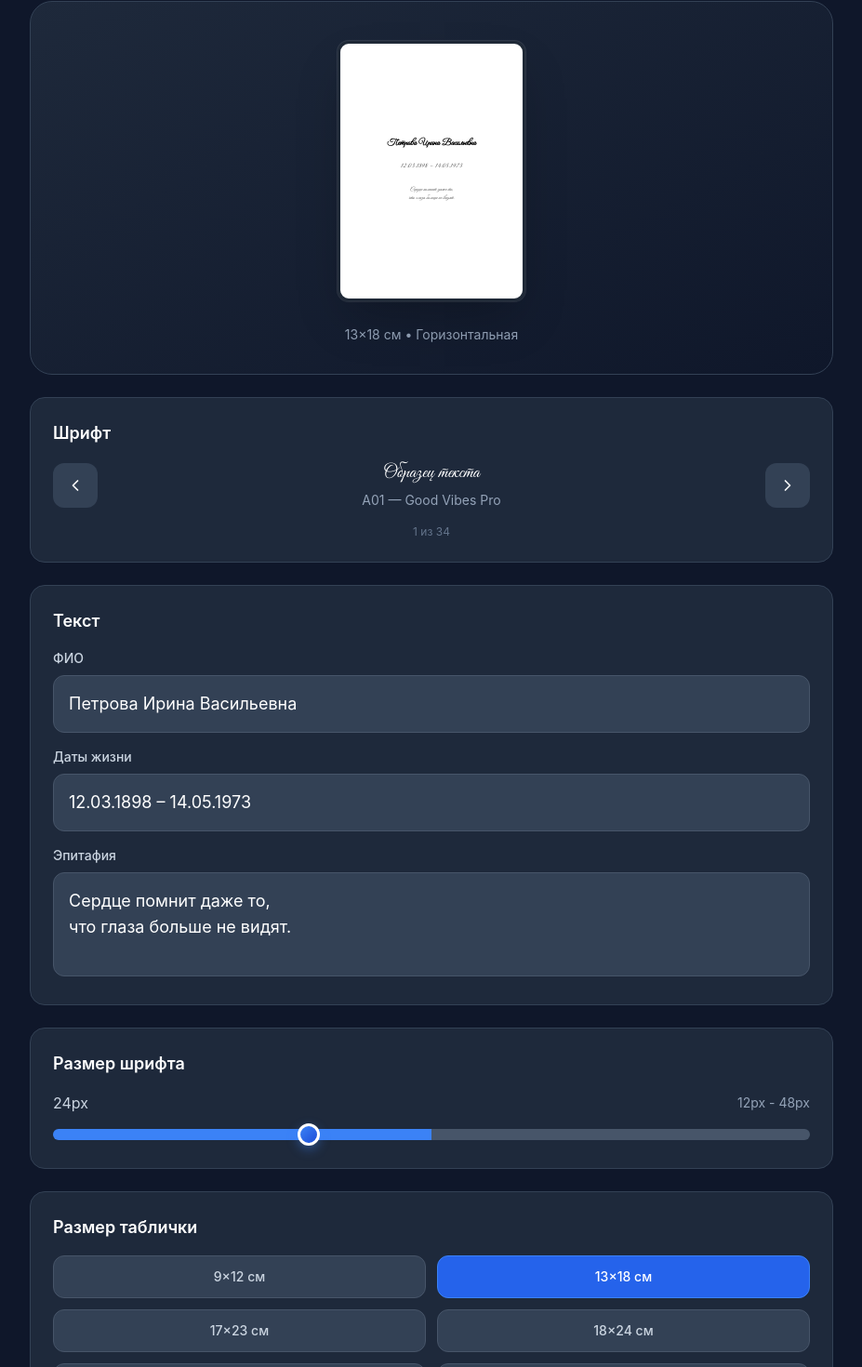
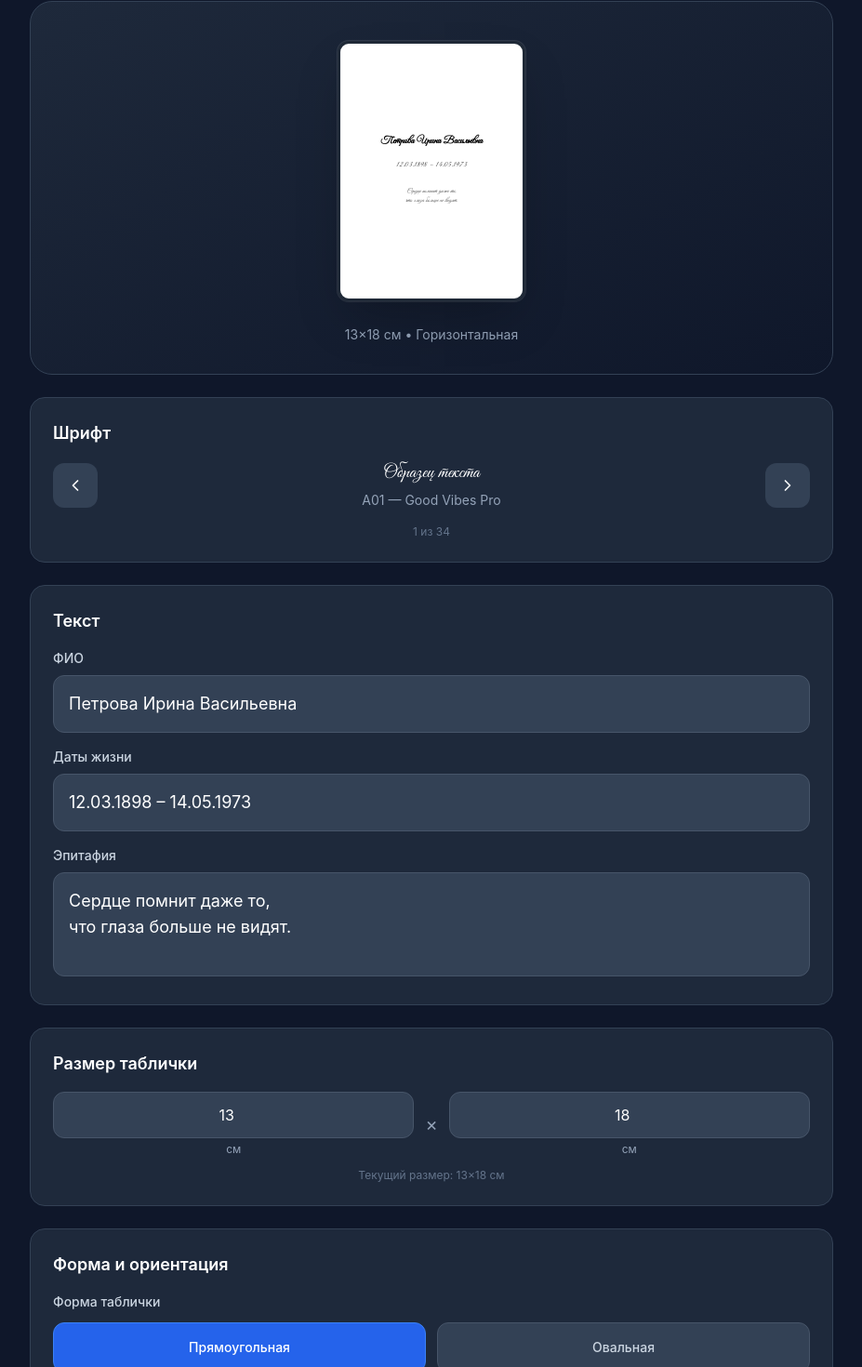
Before and after one commit to dklimenko24/mellem-project, a React (Vite) app: page / in a window 1280 px wide. Shown: the part 96-1566 px from the top of the page at 93% size, without its empty margins (176-1103 px from the left). Built offline with nearby package versions, Linux system fonts and the light colour scheme; the HTML template or start-up script is replaced by a standard one.

Commit message:
Упрощенный редактор табличек с автоматическим размером шрифта

```diff
--- a/src/components/Preview.jsx
+++ b/src/components/Preview.jsx
@@ -24,6 +24,15 @@ function Preview() {
   const maxDisplayHeight = Math.min(dimensions.height, 280)
   const scale = Math.min(maxDisplayWidth / dimensions.width, maxDisplayHeight / dimensions.height)
 
+  // Auto-calculate font size based on plaque dimensions
+  const calculateFontSize = () => {
+    const area = (style.width * style.height)
+    const baseSize = Math.sqrt(area) * 1.8 // Adjust multiplier as needed
+    return Math.max(12, Math.min(48, baseSize)) // Min 12px, max 48px
+  }
+
+  const autoFontSize = calculateFontSize()
+
   const plaqueStyle = {
     width: `${dimensions.width * scale}px`,
     height: `${dimensions.height * scale}px`,
@@ -31,7 +40,7 @@ function Preview() {
     borderRadius: isOval ? '50%' : '12px',
     border: '3px solid #1f2937',
     fontFamily: style.fontFamily,
-    fontSize: `${style.fontSize * scale}px`,
+    fontSize: `${autoFontSize * scale}px`,
     boxShadow: '0 25px 50px -12px rgba(0, 0, 0, 0.25), 0 0 0 1px rgba(255, 255, 255, 0.1)'
   }
 
@@ -53,14 +62,14 @@ function Preview() {
 
           {/* Dates */}
           {text.dates && (
-            <div className="mb-4 opacity-80" style={{ fontSize: `${style.fontSize * scale * 0.8}px` }}>
+            <div className="mb-4 opacity-80" style={{ fontSize: `${autoFontSize * scale * 0.8}px` }}>
               {text.dates}
             </div>
           )}
 
           {/* Epitaph */}
           {text.epitaph && (
-            <div className="italic opacity-70 leading-relaxed whitespace-pre-line" style={{ fontSize: `${style.fontSize * scale * 0.6}px` }}>
+            <div className="italic opacity-70 leading-relaxed whitespace-pre-line" style={{ fontSize: `${autoFontSize * scale * 0.6}px` }}>
               {text.epitaph}
             </div>
           )}
--- a/src/components/SizeInput.jsx
+++ b/src/components/SizeInput.jsx
@@ -3,21 +3,6 @@ import React, { useState } from 'react'
 function SizeInput({ width, height, onSizeChange }) {
   const [customWidth, setCustomWidth] = useState(width || 13)
   const [customHeight, setCustomHeight] = useState(height || 18)
-
-  const presetSizes = [
-    { w: 9, h: 12, label: '9×12 см' },
-    { w: 13, h: 18, label: '13×18 см' },
-    { w: 17, h: 23, label: '17×23 см' },
-    { w: 18, h: 24, label: '18×24 см' },
-    { w: 30, h: 40, label: '30×40 см' },
-    { w: 40, h: 60, label: '40×60 см' }
-  ]
-
-  const handlePresetClick = (w, h) => {
-    setCustomWidth(w)
-    setCustomHeight(h)
-    onSizeChange(w, h)
-  }
 
   const handleCustomChange = () => {
     if (customWidth > 0 && customHeight > 0) {
@@ -28,29 +13,6 @@ function SizeInput({ width, height, onSizeChange }) {
   return (
     <div className="bg-slate-800 rounded-2xl p-6 border border-slate-700">
       <h3 className="text-lg font-semibold text-white mb-4">Размер таблички</h3>
-
-      {/* Preset sizes */}
-      <div className="grid grid-cols-2 gap-3 mb-6">
-        {presetSizes.map(({ w, h, label }) => (
-          <button
-            key={`${w}x${h}`}
-            onClick={() => handlePresetClick(w, h)}
-            className={`p-3 rounded-xl border transition-all duration-200 ${
-              width === w && height === h
-                ? 'bg-blue-600 border-blue-500 text-white'
-                : 'bg-slate-700 border-slate-600 text-slate-300 hover:bg-slate-600'
-            }`}
-          >
-            <div className="text-sm font-medium">{label}</div>
-          </button>
-        ))}
-      </div>
-
-      {/* Custom size inputs */}
-      <div className="space-y-4">
-        <div className="text-sm font-medium text-slate-300 mb-2">
-          Или введите свой размер:
-        </div>
 
       <div className="flex gap-3 items-center">
         <div className="flex-1">
@@ -84,9 +46,8 @@ function SizeInput({ width, height, onSizeChange }) {
         </div>
       </div>
 
-        <div className="text-xs text-slate-500 text-center">
+      <div className="text-xs text-slate-500 text-center mt-3">
         Текущий размер: {width}×{height} см
-        </div>
       </div>
     </div>
   )
--- a/src/components/TextEditor.jsx
+++ b/src/components/TextEditor.jsx
@@ -75,25 +75,6 @@ function TextEditor() {
         </div>
       </div>
 
-      {/* Font Size */}
-      <div className="bg-slate-800 rounded-2xl p-6 border border-slate-700">
-        <h3 className="text-lg font-semibold text-white mb-4">Размер шрифта</h3>
-        <div className="space-y-4">
-          <div className="flex items-center justify-between">
-            <span className="text-slate-300">{style.fontSize}px</span>
-            <div className="text-sm text-slate-400">12px - 48px</div>
-          </div>
-          <input
-            type="range"
-            min="12"
-            max="48"
-            value={style.fontSize}
-            onChange={(e) => handleStyleChange('fontSize', parseInt(e.target.value))}
-            className="w-full h-3 bg-slate-700 rounded-lg appearance-none cursor-pointer slider"
-          />
-        </div>
-      </div>
-
       {/* Size Input */}
       <SizeInput
         width={style.width}
@@ -113,9 +94,9 @@ function TextEditor() {
             </label>
             <div className="grid grid-cols-2 gap-3">
               {[
-                { value: 'rectangle', label: 'Прямоугольная', icon: '▭' },
-                { value: 'oval', label: 'Овальная', icon: '⬭' }
-              ].map(({ value, label, icon }) => (
+                { value: 'rectangle', label: 'Прямоугольная' },
+                { value: 'oval', label: 'Овальная' }
+              ].map(({ value, label }) => (
                 <button
                   key={value}
                   onClick={() => handleStyleChange('shape', value)}
@@ -125,7 +106,6 @@ function TextEditor() {
                       : 'bg-slate-700 border-slate-600 text-slate-300 hover:bg-slate-600'
                   }`}
                 >
-                  <div className="text-2xl mb-1">{icon}</div>
                   <div className="text-sm font-medium">{label}</div>
                 </button>
               ))}
@@ -139,9 +119,9 @@ function TextEditor() {
             </label>
             <div className="grid grid-cols-2 gap-3">
               {[
-                { value: 'horizontal', label: 'Горизонтальная', icon: '⬜' },
-                { value: 'vertical', label: 'Вертикальная', icon: '▬' }
-              ].map(({ value, label, icon }) => (
+                { value: 'horizontal', label: 'Горизонтальная' },
+                { value: 'vertical', label: 'Вертикальная' }
+              ].map(({ value, label }) => (
                 <button
                   key={value}
                   onClick={() => handleStyleChange('orientation', value)}
@@ -151,7 +131,6 @@ function TextEditor() {
                       : 'bg-slate-700 border-slate-600 text-slate-300 hover:bg-slate-600'
                   }`}
                 >
-                  <div className="text-2xl mb-1">{icon}</div>
                   <div className="text-sm font-medium">{label}</div>
                 </button>
               ))}
--- a/src/context/PlaqueContext.jsx
+++ b/src/context/PlaqueContext.jsx
@@ -10,7 +10,6 @@ const initialState = {
   },
   style: {
     fontFamily: 'Good Vibes Pro',
-    fontSize: 24,
     shape: 'rectangle',
     orientation: 'horizontal',
     width: 13,
```
Lines whose indentation alone changed are shown as unchanged.
